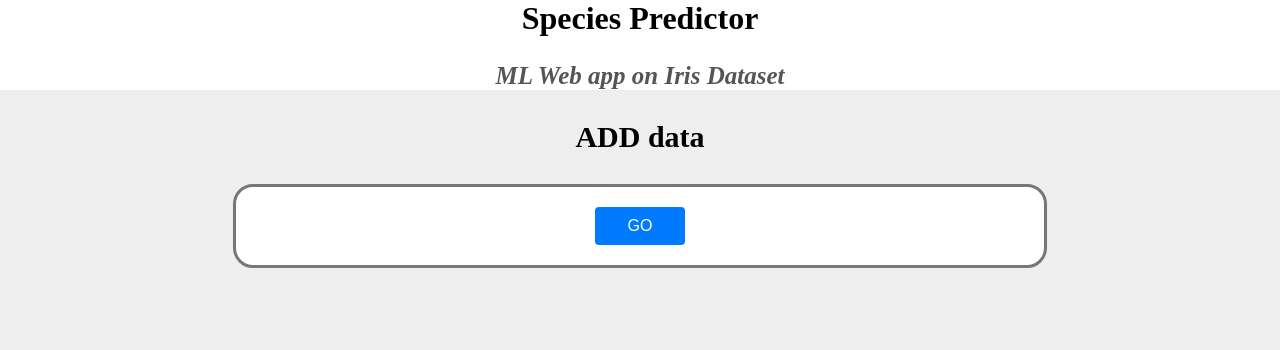
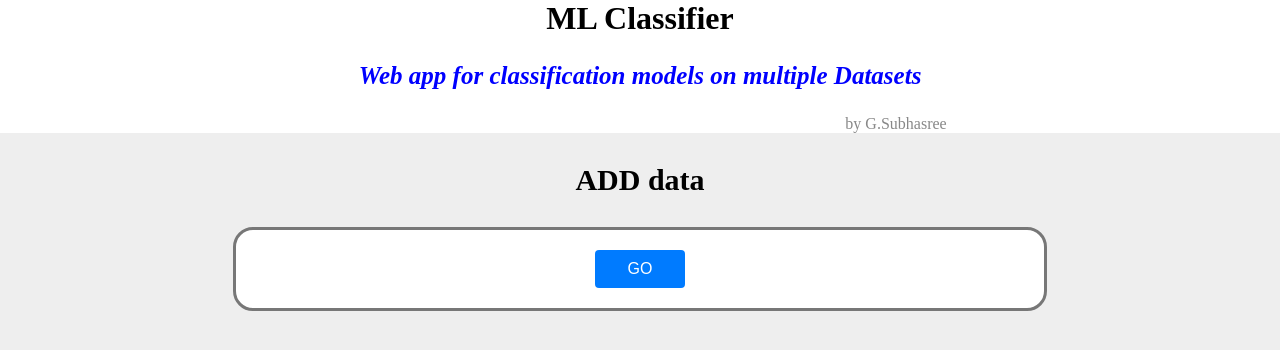
Before and after one commit to gsubhasree/ml-classifier, a Flask app: template templates/add.html in a window 1280 px wide; the page is wider, and only the part inside the window is pictured. Shown: the top 350 px of that part. Run offline with Flask 2, Linux system fonts and the light colour scheme; the template is opened without the code that fills it, so the values that code supplies are empty; parts of the project's set-up code (start-up, migrations or seed data) failed here and were passed over.

Commit message:
checks for upload and train

```diff
--- a/app.py
+++ b/app.py
@@ -60,8 +60,8 @@ def append():
             df = pd.read_pickle("uploads//"+db_choices[current_choice]+"-data.pkl")
             df = df.append(sample_data,ignore_index=True)
             df.to_pickle("uploads//"+db_choices[current_choice]+"-data.pkl")
-            rows=len(df)
-            col=len(df.columns)
+        rows=len(df)
+        col=len(df.columns)
     return render_template('index.html',info="Dataset has {r} rows, {c} columns".format(r=rows,c=col),response="Data Successfully added to table", db_choices = db_choices, current_choice = db_choices[current_choice], options = df.columns[0:-1] )
 
 @app.route('/train',methods=['POST'])
@@ -72,54 +72,59 @@ def train():
     model_choice = request.form['model_choice']
     x = df.iloc[:,:-1].values
     y = df.iloc[:,-1].values
-    if model_choice == 'decisiontree':
-        from sklearn import tree
-        classifier=tree.DecisionTreeClassifier()
-        classifier.fit(x,y)
-        pickle.dump(classifier, open("uploads//"+db_choices[current_choice]+"-dtree.pkl",'wb'))
-        with open("uploads//"+db_choices[current_choice]+"-dtree.pkl", 'rb') as f:
-            data = pickle.load(f)
-        fig = plt.figure(figsize=(25,20))
-        tree.plot_tree(classifier, feature_names=df.columns[0:-1]  ,class_names=list(set(y)) ,filled=True)
-        treeimg="static/images//"+db_choices[current_choice]+"-treeimg.jpg"
-        fig.savefig(treeimg)
-        return render_template('index.html',info="Dataset has {} rows, {} columns".format(rows,cols),response="Decisiontree model trained and stored in localstorage",data=data,model_choice=model_choice, db_choices = db_choices, current_choice = db_choices[current_choice], options = df.columns[0:-1],img=treeimg )
+    try:
+        if model_choice == 'decisiontree':
+            from sklearn import tree
+            classifier=tree.DecisionTreeClassifier()
+            classifier.fit(x,y)
+            pickle.dump(classifier, open("uploads//"+db_choices[current_choice]+"-dtree.pkl",'wb'))
+            with open("uploads//"+db_choices[current_choice]+"-dtree.pkl", 'rb') as f:
+                data = pickle.load(f)
+            fig = plt.figure(figsize=(25,20))
+            tree.plot_tree(classifier, feature_names=df.columns[0:-1]  ,class_names=list(set(y)) ,filled=True)
+            treeimg="static/images//"+db_choices[current_choice]+"-treeimg.jpg"
+            fig.savefig(treeimg)
+            return render_template('index.html',info="Dataset has {} rows, {} columns".format(rows,cols),response="Decisiontree model trained and stored in localstorage",data=data,model_choice=model_choice, db_choices = db_choices, current_choice = db_choices[current_choice], options = df.columns[0:-1],img=treeimg )
 
-    elif model_choice == 'KNN':
-        from sklearn import neighbors
-        classifier=neighbors.KNeighborsClassifier()
-        classifier.fit(x,y)
-        pickle.dump(classifier, open("uploads//"+db_choices[current_choice]+"-knn.pkl",'wb'))
-        with open("uploads//"+db_choices[current_choice]+"-knn.pkl", 'rb') as f:
-            data = pickle.load(f)
-        return render_template('index.html',info="Dataset has {} rows, {} columns".format(rows,cols),response="K-NN model trained and stored in localstorage",data=data,model_choice=model_choice, db_choices = db_choices, current_choice = db_choices[current_choice], options = df.columns[0:-1] )
+        elif model_choice == 'KNN':
+            from sklearn import neighbors
+            classifier=neighbors.KNeighborsClassifier()
+            classifier.fit(x,y)
+            pickle.dump(classifier, open("uploads//"+db_choices[current_choice]+"-knn.pkl",'wb'))
+            with open("uploads//"+db_choices[current_choice]+"-knn.pkl", 'rb') as f:
+                data = pickle.load(f)
+            return render_template('index.html',info="Dataset has {} rows, {} columns".format(rows,cols),response="K-NN model trained and stored in localstorage",data=data,model_choice=model_choice, db_choices = db_choices, current_choice = db_choices[current_choice], options = df.columns[0:-1] )
 
-    elif model_choice == 'SVM':
-        from sklearn import svm
-        classifier= svm.SVC(gamma='scale')
-        classifier.fit(x,y)
-        pickle.dump(classifier, open("uploads//"+db_choices[current_choice]+"-svm.pkl",'wb'))
-        with open("uploads//"+db_choices[current_choice]+"-svm.pkl", 'rb') as f:
-            data = pickle.load(f)
-        return render_template('index.html',info="Dataset has {} rows, {} columns".format(rows,cols),response="SVM model trained and stored in localstorage",data=data,model_choice=model_choice, db_choices = db_choices, current_choice = db_choices[current_choice], options = df.columns[0:-1] )
+        elif model_choice == 'SVM':
+            from sklearn import svm
+            classifier= svm.SVC(gamma='scale')
+            classifier.fit(x,y)
+            pickle.dump(classifier, open("uploads//"+db_choices[current_choice]+"-svm.pkl",'wb'))
+            with open("uploads//"+db_choices[current_choice]+"-svm.pkl", 'rb') as f:
+                data = pickle.load(f)
+            return render_template('index.html',info="Dataset has {} rows, {} columns".format(rows,cols),response="SVM model trained and stored in localstorage",data=data,model_choice=model_choice, db_choices = db_choices, current_choice = db_choices[current_choice], options = df.columns[0:-1] )
 
-    elif model_choice == 'LogisticRegression':
-        from sklearn.linear_model import LogisticRegression
-        classifier = LogisticRegression(multi_class='auto',solver='lbfgs')
-        classifier.fit(x, y)
-        pickle.dump(classifier, open("uploads//"+db_choices[current_choice]+"-lr.pkl",'wb'))
-        with open("uploads//"+db_choices[current_choice]+"-lr.pkl", 'rb') as f:
-            data = pickle.load(f)
-        return render_template('index.html',info="Dataset has {} rows, {} columns".format(rows,cols),response="Logistic Regression model trained and stored in localstorage",data=data,model_choice=model_choice, db_choices = db_choices, current_choice = db_choices[current_choice], options = df.columns[0:-1] )
+        elif model_choice == 'LogisticRegression':
+            from sklearn.linear_model import LogisticRegression
+            classifier = LogisticRegression(multi_class='auto',solver='lbfgs')
+            classifier.fit(x, y)
+            pickle.dump(classifier, open("uploads//"+db_choices[current_choice]+"-lr.pkl",'wb'))
+            with open("uploads//"+db_choices[current_choice]+"-lr.pkl", 'rb') as f:
+                data = pickle.load(f)
+            return render_template('index.html',info="Dataset has {} rows, {} columns".format(rows,cols),response="Logistic Regression model trained and stored in localstorage",data=data,model_choice=model_choice, db_choices = db_choices, current_choice = db_choices[current_choice], options = df.columns[0:-1] )
 
-    elif model_choice == 'RandomForest':
-        from sklearn.ensemble import RandomForestClassifier
-        classifier = RandomForestClassifier()
-        classifier.fit(x,y)
-        pickle.dump(classifier, open("uploads//"+db_choices[current_choice]+"-rf.pkl",'wb'))
-        with open("uploads//"+db_choices[current_choice]+"-rf.pkl", 'rb') as f:
-            data = pickle.load(f)
-        return render_template('index.html',info="Dataset has {} rows, {} columns".format(rows,cols),response="Random Forest model trained and stored in localstorage",data=data,model_choice=model_choice, db_choices = db_choices, current_choice = db_choices[current_choice], options = df.columns[0:-1] )
+        elif model_choice == 'RandomForest':
+            from sklearn.ensemble import RandomForestClassifier
+            classifier = RandomForestClassifier()
+            classifier.fit(x,y)
+            pickle.dump(classifier, open("uploads//"+db_choices[current_choice]+"-rf.pkl",'wb'))
+            with open("uploads//"+db_choices[current_choice]+"-rf.pkl", 'rb') as f:
+                data = pickle.load(f)
+            return render_template('index.html',info="Dataset has {} rows, {} columns".format(rows,cols),response="Random Forest model trained and stored in localstorage",data=data,model_choice=model_choice, db_choices = db_choices, current_choice = db_choices[current_choice], options = df.columns[0:-1] )
+
+    except Exception as e:
+        print(e)
+        return render_template('index.html',info="Dataset has {} rows, {} columns".format(rows,cols),response="Training Unsuccessful, inappropriate CSV data",model_choice=model_choice, db_choices = db_choices, current_choice = db_choices[current_choice], options = df.columns[0:-1],img="null" )
 
 @app.route('/predict',methods=['POST'])
 def predict():
@@ -178,13 +183,10 @@ def dbchange():
 @app.route('/upload', methods = ['GET', 'POST'])
 def upload():
     if request.method == 'POST':
-        # check if the post request has the file part
         if 'file' not in request.files:
             flash('No file part')
             return redirect(request.url)
         file = request.files['file']
-        # if user does not select file, browser also
-        # submit an empty part without filename
         if file.filename == '':
             flash('No selected file')
             return redirect(request.url)
@@ -192,13 +194,19 @@ def upload():
             filename = secure_filename(file.filename)
             df = pd.read_csv(file)
             name=filename.rsplit('.', 1)[0]
-            db_choices.append(name)
-            global current_choice
-            current_choice = db_choices.index(name)
-            df.to_pickle('uploads//'+name+'-data.pkl')
-            rows=len(df)
-            col=len(df.columns)
-            return render_template('index.html',info="Dataset has {r} rows, {c} columns".format(r=rows,c=col), db_choices = db_choices, current_choice = db_choices[current_choice], options = df.columns[0:-1] ,response="Database {} Upload Successful".format(name.upper()))
+            if name not in db_choices:
+                db_choices.append(name)
+                global current_choice
+                current_choice = db_choices.index(name)
+                df.to_pickle('uploads//'+name+'-data.pkl')
+                rows=len(df)
+                col=len(df.columns)
+                return render_template('index.html',info="Dataset has {r} rows, {c} columns".format(r=rows,c=col), db_choices = db_choices, current_choice = db_choices[current_choice], options = df.columns[0:-1] ,response="Database {} Upload Successful".format(name.upper()))
+            else:
+                df = pd.read_pickle("uploads//"+db_choices[current_choice]+"-data.pkl")
+                rows=len(df)
+                col=len(df.columns)
+                return render_template('index.html',info="Dataset has {r} rows, {c} columns".format(r=rows,c=col), db_choices = db_choices, current_choice = db_choices[current_choice], options = df.columns[0:-1] ,response="Database {} already exists".format(name.upper()))
 
 if __name__ == "__main__":
     app.run(debug=True)
--- a/templates/add.html
+++ b/templates/add.html
@@ -31,7 +31,7 @@
 		font-weight:bold;
 		font-size:25px;
 		font-style:italic;
-		color:#555555;
+		color:blue;
 		text-align:center;
 	}
 	.form-control {
@@ -90,14 +90,22 @@
 		border-radius: .25rem;
 		transition: color .15s ease-in-out,background-color .15s ease-in-out,border-color .15s ease-in-out,box-shadow .15s ease-in-out;
 	}
+	footer {
+		text-align: center;
+		position:relative;
+		left:60%;
+		color:#888;
+        transform:translateX(-40%);
+	}
    </style>
 
 </head>
 
 <body>
-	<div id='header'><h1>Species Predictor</h1>
-		<p id='description'>ML Web app on Iris Dataset</p>
-	</div>
+	<div id='header'><h1>ML Classifier</h1>
+        <p id='description'>Web app for classification models on multiple Datasets</p>
+		<footer>by G.Subhasree</footer>
+    </div>
 
 	<h3>ADD data</h3>
 	<div class='box'>
```
Also changed, not shown: templates/index.html (+11 -3 lines), templates/view.html (+9 -1 lines).
